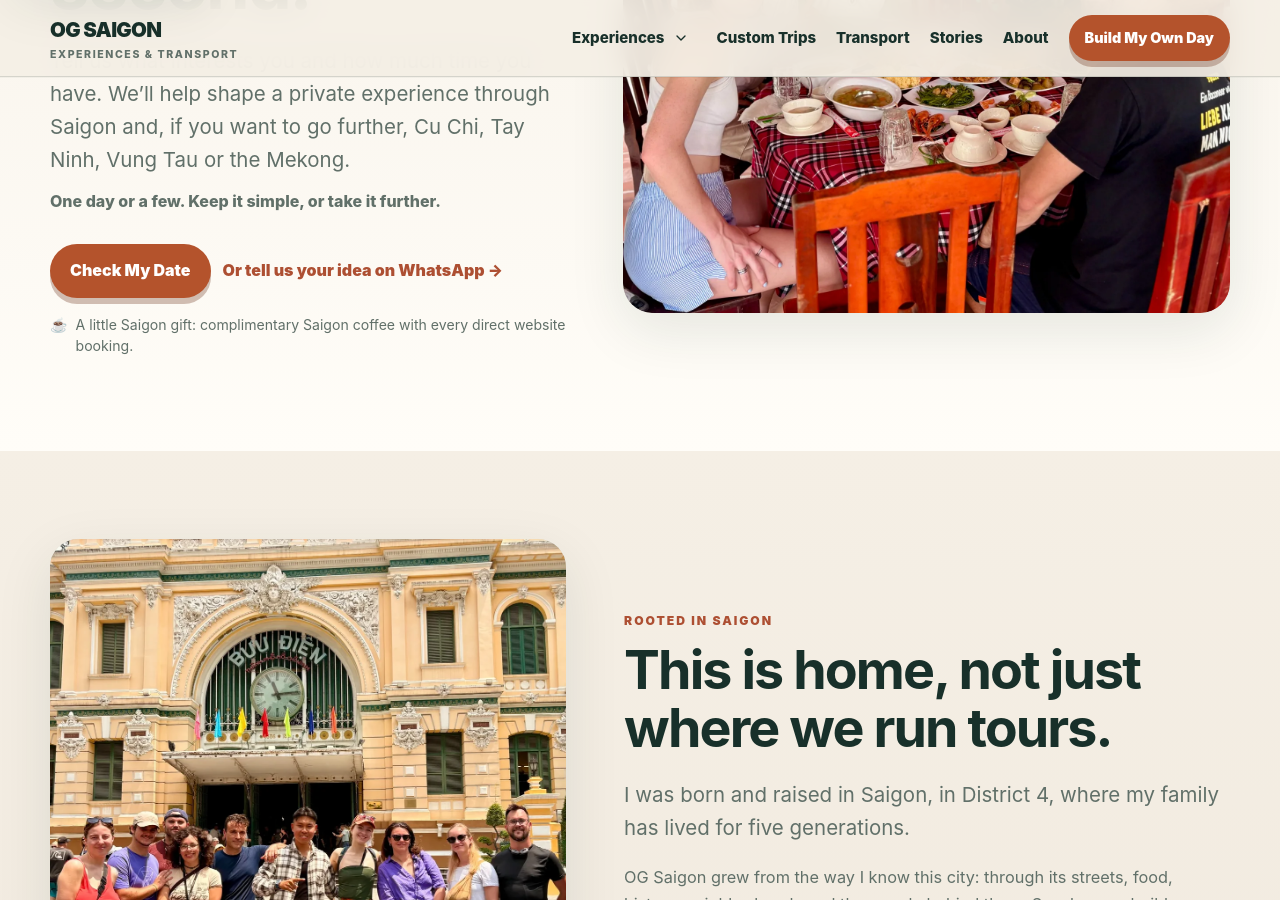
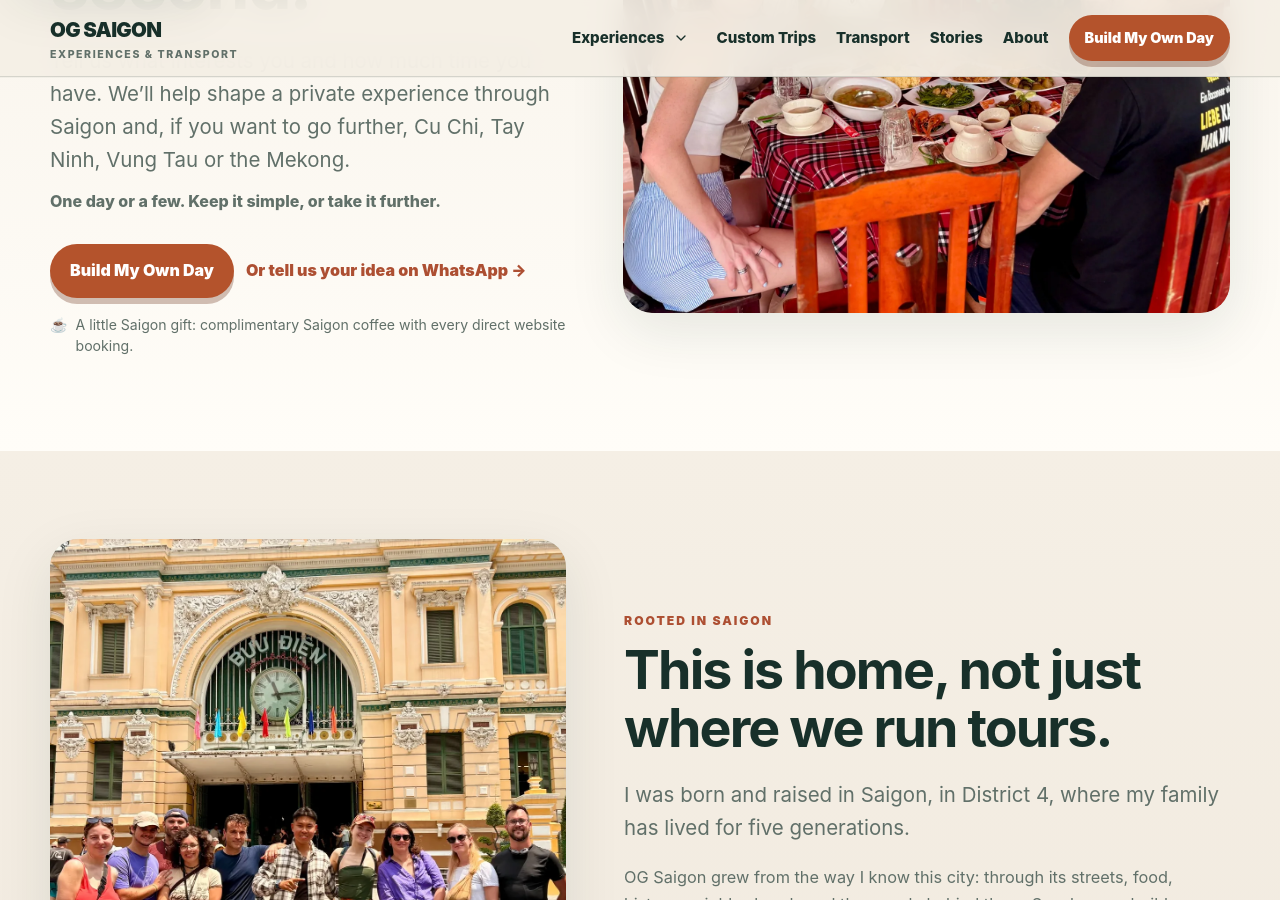
Before and after one commit to DSG2025/DSG2025.github.io, a Jekyll site: the page built from custom-trip/index.html, in a window 1280 px wide and 900 px high, scrolled down 459 px. Built offline with Jekyll 4.4.1, drawn with Linux system fonts in a browser that asks for light colours.

Commit message:
Foundation V2: use Build My Own Day for planning CTAs in custom-trip/index.html

```diff
--- a/custom-trip/index.html
+++ b/custom-trip/index.html
@@ -113,7 +113,7 @@ description: "Build a private experience around Saigon, Cu Chi, Tay Ninh, Vung T
             </p>
             <p class="custom-hero-note">One day or a few. Keep it simple, or take it further.</p>
             <div class="hero-actions">
-              <a class="btn primary" href="#trip-builder">Check My Date</a>
+              <a class="btn primary" href="#trip-builder">Build My Own Day</a>
               <a
                 class="text-link custom-secondary-link"
                 href="https://wa.me/84938033395?text=Hi%20OG%20Saigon%2C%20I%27d%20like%20to%20build%20a%20custom%20experience."
```
